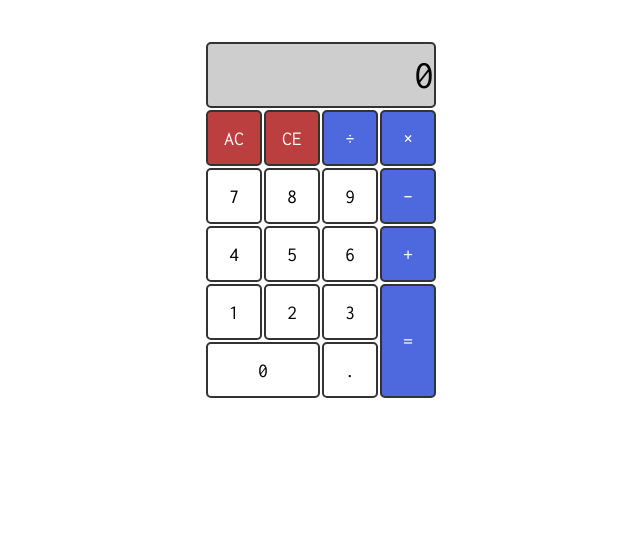
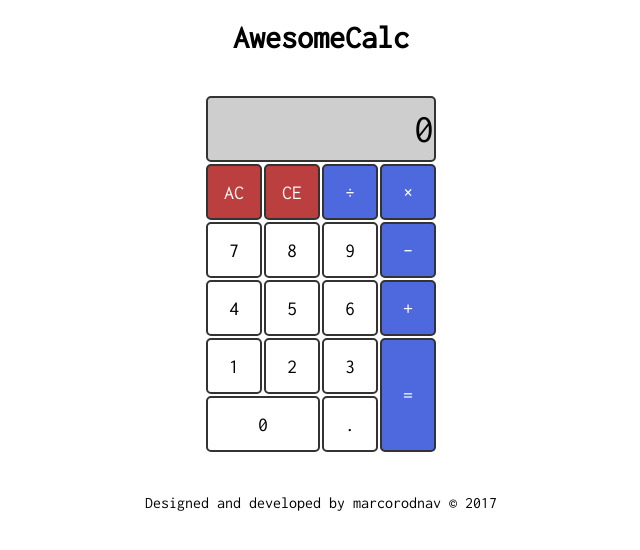
Before and after one commit to marcorodnav/js-calculator, a plain HTML site: page index.html in a window 1280 px wide. Shown: the whole page, without its empty margins (319-959 px from the left). Drawn offline with Linux system fonts and the light colour scheme.

Commit message:
added header and footer

```diff
--- a/index.html
+++ b/index.html
@@ -10,6 +10,10 @@
 </head>
 
 <body>
+	<header>
+			<h1 class="center">AwesomeCalc</h1>
+	</header>
+
 	<div id="calculator">
 		<table class="controls noselect">
 			<tr>
@@ -46,6 +50,9 @@
 		</table>
 	</div>
 
+	<footer>
+		<p class="center">Designed and developed by <span>marcorodnav</span> &copy; 2017</p>
+	</footer>
 	<script type="text/javascript" src="calculator.js"></script>
 </body>
 
--- a/styles.css
+++ b/styles.css
@@ -69,3 +69,7 @@ table td#input {
         -ms-user-select: none;
             user-select: none;
 }
+
+.center {
+  text-align: center;
+}
```
